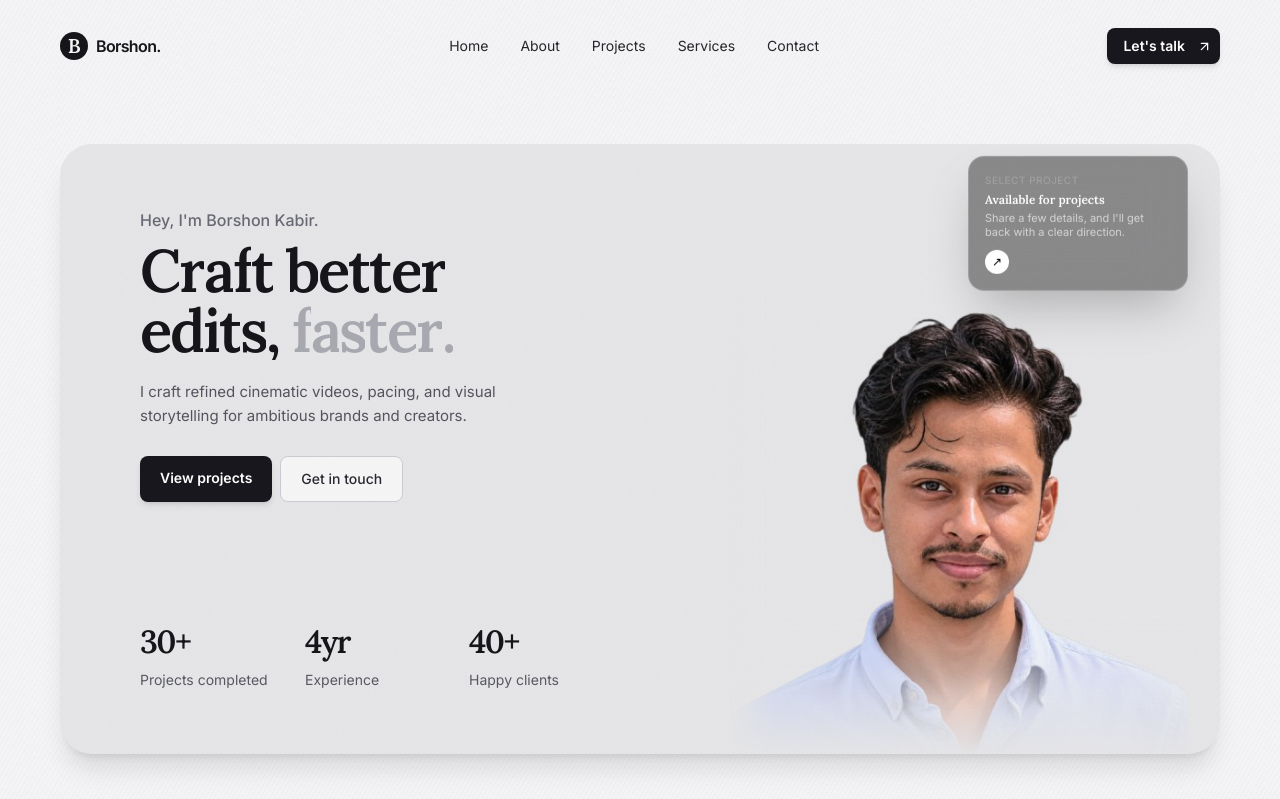
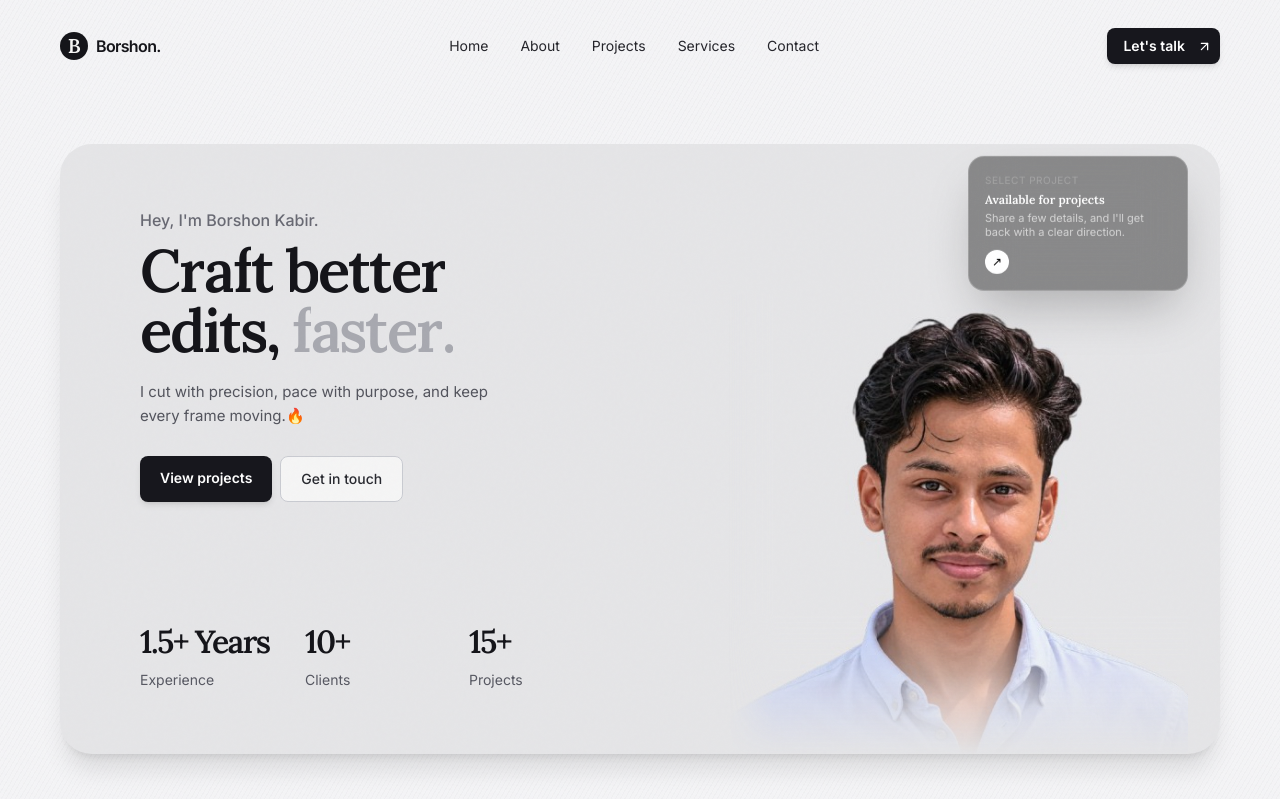
Before and after one commit to Borshon-kabir/my-portfolio, a Next.js app: page / in a window 1280 px wide. Shown: the top 799 px of the page. Built offline with nearby package versions, Linux system fonts and the light colour scheme.

Commit message:
Update portfolio content and stats

```diff
--- a/app/api/contact/route.ts
+++ b/app/api/contact/route.ts
@@ -22,8 +22,15 @@ export async function POST(req: Request) {
       );
     }
 
-    const gmailUser = process.env.GMAIL_USER || 'borshonkabirofficial@gmail.com';
-    const gmailPass = process.env.GMAIL_APP_PASSWORD || 'borshonkabir@007';
+    const gmailUser = process.env.GMAIL_USER!;
+    const gmailPass = process.env.GMAIL_APP_PASSWORD!;
+
+    if (!gmailUser || !gmailPass) {
+      return NextResponse.json(
+        { error: 'Email service is not configured. Please contact me directly.' },
+        { status: 500 }
+      );
+    }
 
     // Create Nodemailer Transporter for Gmail
     const transporter = nodemailer.createTransport({
@@ -83,7 +90,7 @@ export async function POST(req: Request) {
     const mailOptions = {
       from: `"${cleanName}" <${gmailUser}>`,
       replyTo: cleanEmail,
-      to: 'borshonkabirofficial@gmail.com',
+      to: gmailUser,
       subject: `New Project Enquiry: ${cleanName} — ${cleanType}`,
       text: `New Project Enquiry from ${cleanName} (${cleanEmail})\n\nProject Type: ${cleanType}\n\nMessage:\n${cleanMessage}`,
       html: htmlContent,
@@ -113,7 +120,7 @@ export async function POST(req: Request) {
       {
         error:
           error?.message ||
-          'Failed to send message. Please try again or reach out directly at borshonkabirofficial@gmail.com',
+          'Failed to send message. Please try again or reach out directly at borshonkabiredits@gmail.com',
       },
       { status: 500 }
     );
--- a/components/Footer.tsx
+++ b/components/Footer.tsx
@@ -46,7 +46,7 @@ export default function Footer() {
               <span>Borshon.</span>
             </a>
             <p className="mt-4 max-w-sm text-sm leading-6 text-[#53545d]">
-              Refined cinematic video editing, pacing, and visual storytelling for ambitious brands, directors, and creators worldwide.
+              I cut with precision, pace with purpose, and keep every frame moving.🔥
             </p>
             <div className="mt-6 inline-flex items-center gap-2 rounded-full border border-black/10 bg-white/80 px-3.5 py-1.5 text-xs text-[#25252b]">
               <span className="h-2 w-2 rounded-full bg-emerald-500 animate-pulse" />
--- a/components/Hero.tsx
+++ b/components/Hero.tsx
@@ -4,7 +4,11 @@ import { useEffect, useRef } from 'react';
 import gsap from 'gsap';
 import { ArrowUpRight, Menu } from 'lucide-react';
 
-const metrics = [['30+', 'Projects completed'], ['4yr', 'Experience'], ['40+', 'Happy clients']];
+const metrics = [
+  { target: 1.5, suffix: '+ Years', label: 'Experience', decimals: 1 },
+  { target: 10, suffix: '+', label: 'Clients', decimals: 0 },
+  { target: 15, suffix: '+', label: 'Projects', decimals: 0 },
+];
 
 export default function Hero() {
   const root = useRef<HTMLElement>(null);
@@ -84,9 +88,8 @@ export default function Hero() {
         );
 
       // Smooth number counter rolling up
-      [30, 4, 40].forEach((target, index) => {
+      metrics.forEach(({ target, suffix, decimals }, index) => {
         const val = { n: 0 };
-        const suffix = index === 1 ? 'yr' : '+';
         timeline.to(
           val,
           {
@@ -95,7 +98,8 @@ export default function Hero() {
             ease: 'power2.out',
             onUpdate: () => {
               if (counterRefs.current[index]) {
-                counterRefs.current[index]!.textContent = `${Math.round(val.n)}${suffix}`;
+                const value = decimals ? val.n.toFixed(decimals) : String(Math.round(val.n));
+                counterRefs.current[index]!.textContent = `${value}${suffix}`;
               }
             },
           },
@@ -236,7 +240,7 @@ export default function Hero() {
           </h1>
 
           <p className="show-copy mt-5 max-w-[365px] text-[15px] leading-6 text-[#53545d] will-change-transform will-change-opacity">
-            I craft refined cinematic videos, pacing, and visual storytelling for ambitious brands and creators.
+            I cut with precision, pace with purpose, and keep every frame moving.🔥
           </p>
 
           <div className="show-copy mt-7 flex gap-2 will-change-transform will-change-opacity">
@@ -255,7 +259,7 @@ export default function Hero() {
           </div>
 
           <div className="relative z-30 mt-auto grid grid-cols-3 gap-6 pt-16 md:pt-20">
-            {metrics.map(([, label], index) => (
+            {metrics.map(({ label }, index) => (
               <div className="show-metric will-change-transform will-change-opacity" key={label}>
                 <p className="font-serif text-[2rem] font-semibold tracking-[-.05em] text-[#15151a]">
                   <span
```
